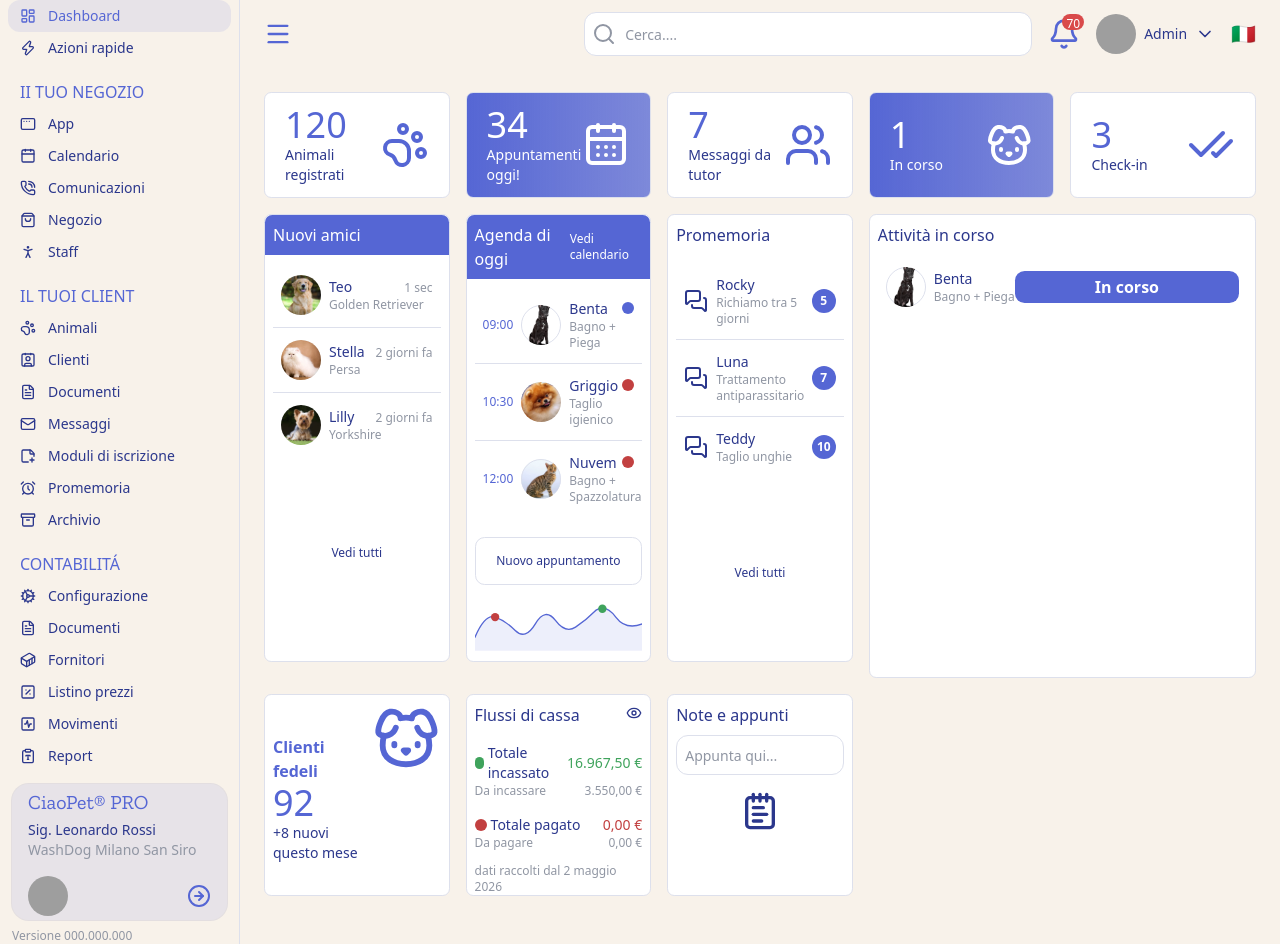
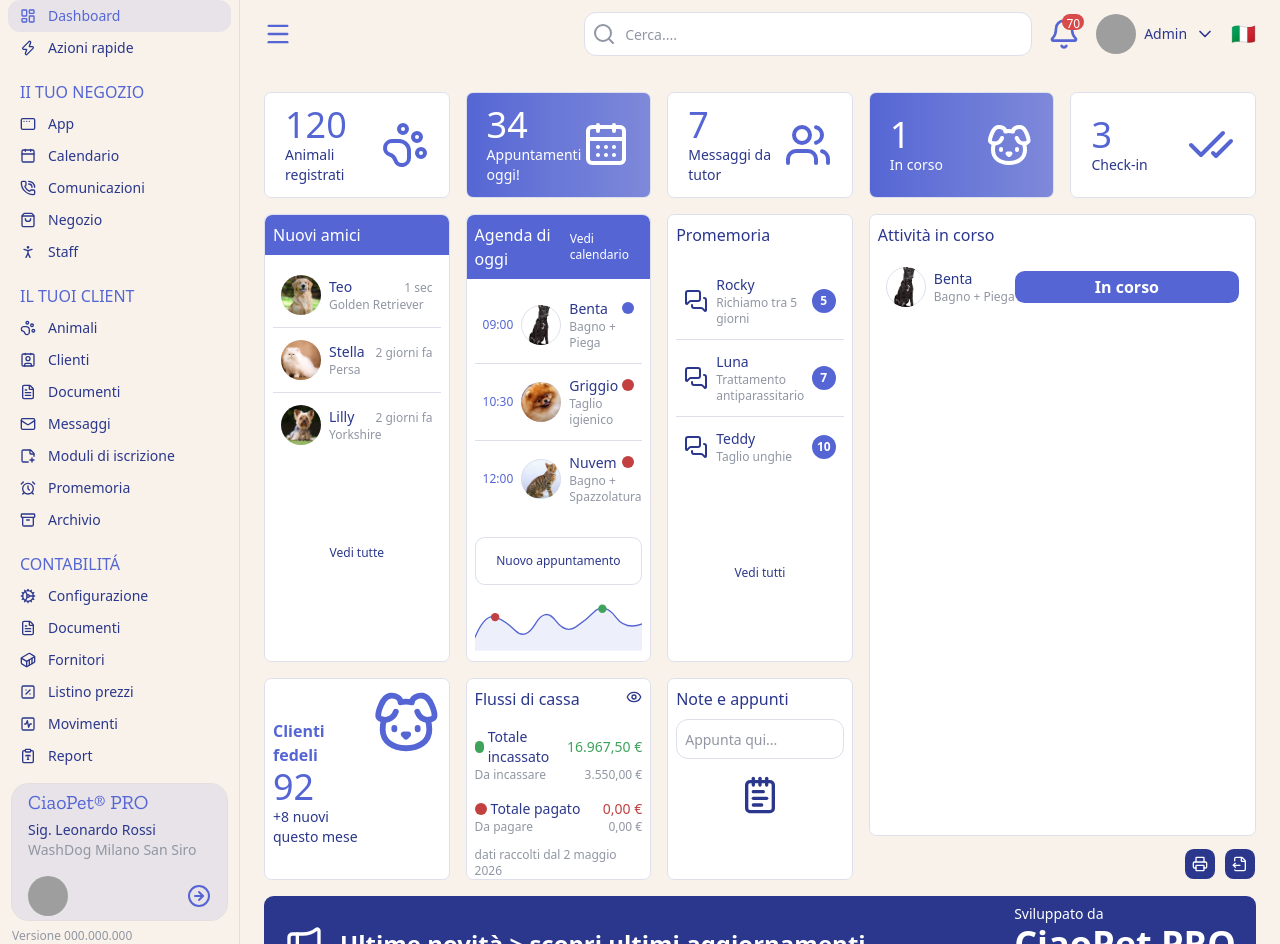
Before and after one commit to lucasrequiao/ciaopet-pro-web, a React (Vite) app: page / in a window 1280 px wide. Built offline with nearby package versions, Linux system fonts and the light colour scheme; grey boxes are pictures that could not be loaded.

Commit message:
feat: rodpá completo

```diff
--- /dev/null
+++ b/src/features/dashboard/news-bar.tsx
@@ -0,0 +1,19 @@
+import { Megaphone } from "lucide-react"
+import { useTranslation } from "react-i18next"
+
+export function NewsBar() {
+    const {t} = useTranslation()
+    return (
+        <div className="flex items-center justify-between text-white bg-primary-dark rounded-md px-5 py-2">
+            <div className="flex items-center gap-4">
+                <Megaphone size={40}/>
+                <span className="text-2xl font-bold">{t("dashboard.news.cta")}</span>
+            </div>
+            <div className="flex flex-col items-center">
+                <span className="text-sm mr-auto">{t("dashboard.news.developedBy")}</span>
+                <p className="text-4xl font-bold">CiaoPet PRO</p>
+                <span className="text-sm font-semibold">Uniti, guidati dal benessere</span>
+            </div>
+        </div>
+    )
+}
--- a/src/i18n/it.json
+++ b/src/i18n/it.json
@@ -30,12 +30,17 @@
       "inProgress": "In corso",
       "checkIns": "Check-in"
     },
-    "newFriends": "Nuovi amici",
-    "seeAll": "Vedi tutti",
+    "newFriends": {
+      "title": "Nuovi amici",
+      "seeAll": "Vedi tutte"
+    },
     "todayAgenda": "Agenda di oggi",
     "seeCalendar": "Vedi calendario",
     "newAppointment": "Nuovo appuntamento",
-    "memorandum": "Promemoria",
+    "memorandum": {
+      "title": "Promemoria",
+      "seeAll": "Vedi tutti"
+    },
     "activitiesInProgress": "Attività in corso",
     "activities": {
       "inProgress": "In corso",
@@ -60,6 +65,14 @@
       "title": "Note e appunti",
       "placeholder": "Appunta qui...",
       "save": "Salva"
+    },
+    "news": {
+      "cta": "Ultime novità > scopri ultimi aggiornamenti.",
+      "developedBy": "Sviluppato da"
+    },
+    "pageActions": {
+      "print": "stampa",
+      "export": "esportare"
     }
   },
   "nav": {
--- a/src/i18n/pt.json
+++ b/src/i18n/pt.json
@@ -30,12 +30,17 @@
       "inProgress": "Em andamento",
       "checkIns": "Check-in"
     },
-    "newFriends": "Novo amigo",
-    "seeAll": "Ver todos",
+    "newFriends": {
+      "title": "Novos amigos",
+      "seeAll": "Ver tudo"
+    },
     "todayAgenda": "Agenda de hoje",
     "seeCalendar": "Ver calendário",
     "newAppointment": "Novo compromisso",
-    "memorandum": "Memorando",
+    "memorandum": {
+      "title": "Memorando",
+      "seeAll": "Ver tudo"
+    },
     "activitiesInProgress": "Atividades em andamento",
     "activities": {
       "inProgress": "Em andamento",
@@ -60,6 +65,14 @@
       "title": "Anotações e memorandos",
       "placeholder": "Anote aqui...",
       "save": "Salvar"
+    },
+    "news": {
+      "cta": "Últimas notícias > veja as últimas atualizações.",
+      "developedBy": "Desenvolvido por"
+    },
+    "pageActions": {
+      "print": "imprimir",
+      "export": "exportar"
     }
   },
   "nav": {
--- a/src/pages/DashboardPage.tsx
+++ b/src/pages/DashboardPage.tsx
@@ -15,11 +15,14 @@ import { ActivityItem } from "@/features/dashboard/activity-list-item";
 import { LoyalClientsCard } from "@/features/dashboard/loyal-clients-card";
 import { CashflowCard } from "@/features/dashboard/cashflow-card";
 import { NotesCard } from "@/features/dashboard/notes-card";
+import { NewsBar } from "@/features/dashboard/news-bar";
+import { Printer, FileOutput } from "lucide-react";
 
 export function DashboardPage() {
     const{t} = useTranslation()
     return (
         <AppShell>
+            <div className="flex flex-col space-y-4">
                 <div className="grid grid-cols-5 gap-4">
                     {statsConfig.map((entry) => (
                         <StatCard
@@ -32,43 +35,53 @@ export function DashboardPage() {
                     ))}
                 </div>
                 <div className="grid grid-cols-5 gap-4">
-                <SectionCard title={t("dashboard.newFriends")} variant="filled" footer={<Link to="/calendar" className="hover:underline">{t("dashboard.seeAll")}</Link>}>
+                    <SectionCard title={t("dashboard.newFriends.title")} variant="filled" footer={<Link to="/registration" className="hover:underline">{t("dashboard.newFriends.seeAll")}</Link>}>
                         <div className="px-2 py-2 divide-y divide-border">
                             {newPetsMock.map((pet) => (
                                 <PetListItem key={pet.id} pet={pet}/>
                             ))}
                         </div>
                     </SectionCard>
-                <SectionCard title={t("dashboard.todayAgenda")} variant="filled" headerAction={<a href="#" className="hover:underline">{t("dashboard.seeCalendar")}</a>}>
+                    <SectionCard title={t("dashboard.todayAgenda")} variant="filled" headerAction={<Link to="/calendar" className="hover:underline">{t("dashboard.seeCalendar")}</Link>}>
                         <div className="px-2 py-2 divide-y divide-border">
                         {appointmentsMock.map((appointment) => (
                                 <AppointmentItem key={appointment.id} appointment={appointment} locale={tenantConfigMock.locale} timeZone={tenantConfigMock.timeZone}/>
                         ))}
                         </div>
                         <div className="px-2 pt-3">
-                        <Button variant="outline" className="w-full text-xs bg-transparent">{t("dashboard.newAppointment")}</Button>
+                            <Button type="button" variant="outline" className="w-full text-xs bg-transparent">{t("dashboard.newAppointment")}</Button>
                         </div>
                         <div className="px-2 pt-3 pb-2">
                             <AgendaSparkline />
                         </div>
                     </SectionCard>
-                <SectionCard title={t("dashboard.memorandum")} variant="default" footer={<Link to="/memorandum" className="hover:underline">{t("dashboard.seeAll")}</Link>}>
+                    <SectionCard title={t("dashboard.memorandum.title")} variant="default" footer={<Link to="/memorandum" className="hover:underline">{t("dashboard.memorandum.seeAll")}</Link>}>
                         <div className="px-2 py-2 divide-y divide-border">
                         {remindersMock.map((reminder) => (
                                 <ReminderListItem key={reminder.id} reminder={reminder} />
                         ))}
                         </div>
                     </SectionCard>
-                <SectionCard title={t("dashboard.activitiesInProgress")} className="col-span-2 row-span-2">
+                    <div className="flex flex-col col-span-2 row-span-2 gap-3">
+                        <SectionCard title={t("dashboard.activitiesInProgress")} className="flex-1">
                             {activitiesMock.map((activity) => (
                                     <ActivityItem key={activity.id} activity={activity} />
                             ))}
                         </SectionCard>
+                        <div className="flex justify-end gap-2">
+                            <Button type="button" size="icon" className="text-white bg-primary-dark" aria-label={t("dashboard.pageActions.print")}>
+                                <Printer/>
+                            </Button>
+                            <Button type="button" size="icon" className="text-white bg-primary-dark" aria-label={t("dashboard.pageActions.export")}>
+                                <FileOutput />
+                            </Button>
                         </div>
-            <div className="grid grid-cols-5 gap-4">
-                <LoyalClientsCard stats={loyalClientsMock}/>
+                    </div>
+                    <LoyalClientsCard stats={loyalClientsMock} />
                     <CashflowCard summary={cashflowMock} locale={tenantConfigMock.locale} currency={tenantConfigMock.currency}/>
                     <NotesCard />
+                </div>
+                <NewsBar />
             </div>
         </AppShell>
     )
```
Lines whose indentation alone changed are shown as unchanged.
